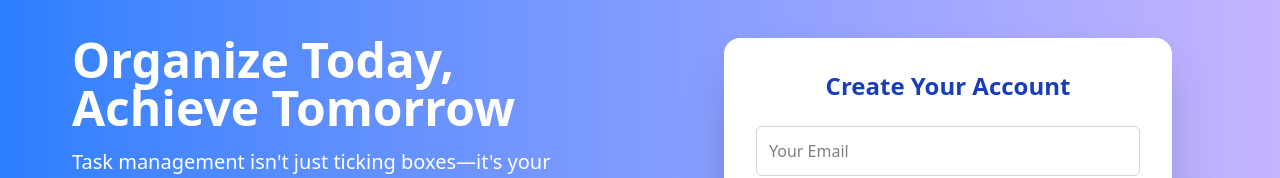
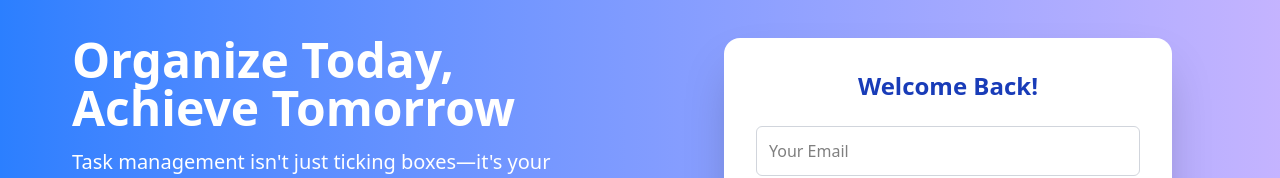
Before and after one commit to Saketkumar24/newmanager, a React (Vite) app in the folder frontend/: page /login in a window 1280 px wide. Shown: the part 294-472 px from the top of the page. Built offline with nearby package versions, Linux system fonts and the light colour scheme.

Commit message:
Initial commit

```diff
--- a/frontend/src/Pages/Login.jsx
+++ b/frontend/src/Pages/Login.jsx
@@ -48,7 +48,7 @@ const Login = () => {
                 </div>
 
                 <div className="md:w-1/2 bg-white rounded-2xl shadow-2xl p-8 max-w-md w-full mx-auto">
-                    <h2 className="text-2xl font-bold text-center text-blue-800 mb-6">Create Your Account</h2>
+                    <h2 className="text-2xl font-bold text-center text-blue-800 mb-6">Welcome Back!</h2>
 
                     <form onSubmit={handleSubmit} className="space-y-4">
 
```
Also changed, not shown: 1 other file (tests, documents, lock files or other folders).
